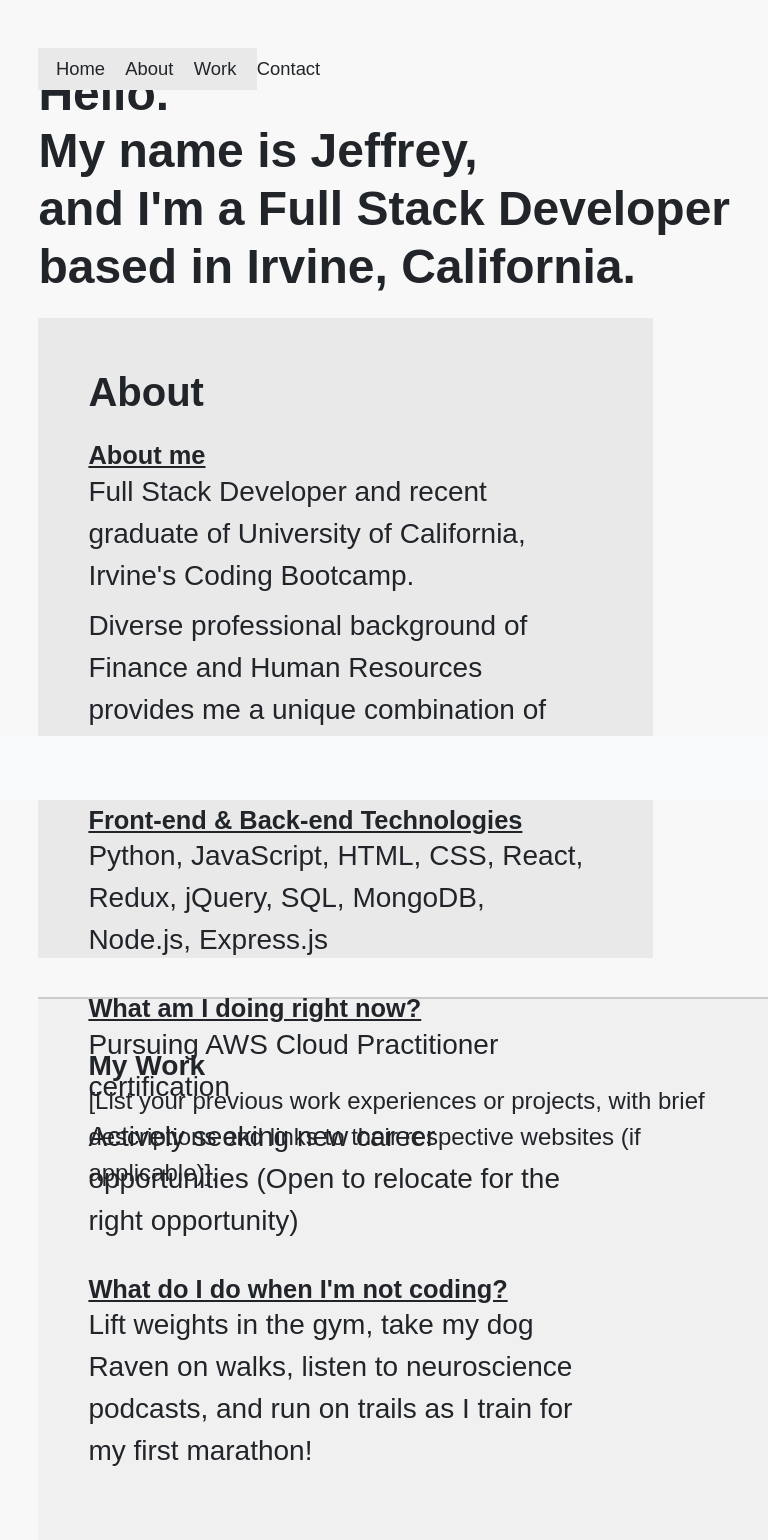
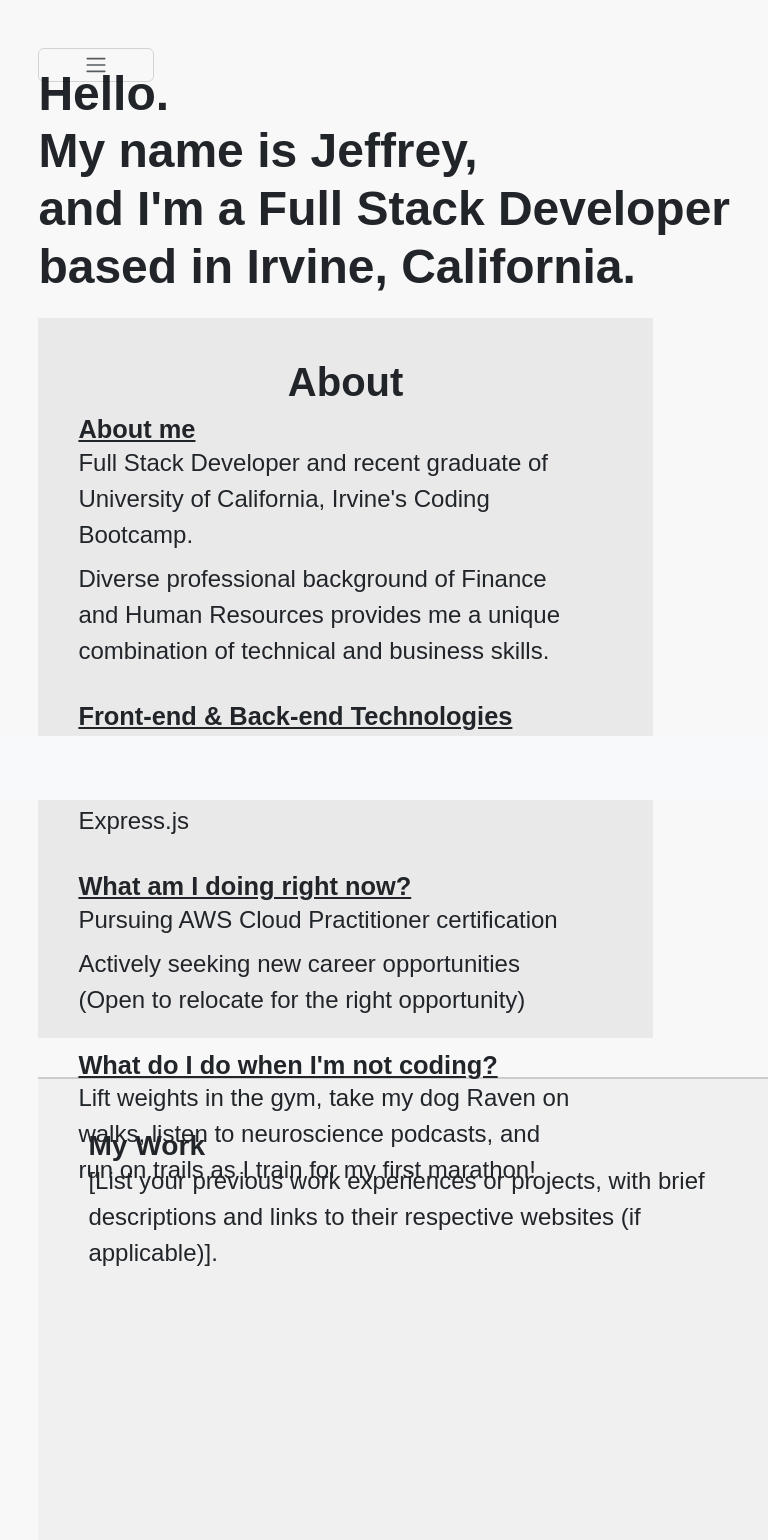
Before and after one commit to jffsun/portfolio-app, a React (Create React App) app: page / in a window 768 px wide. Shown: the top 1540 px of the page. Built offline with nearby package versions, Linux system fonts and the light colour scheme.

Commit message:
Responsivity stylings for About section

```diff
--- a/src/styles/global.css
+++ b/src/styles/global.css
@@ -183,20 +183,24 @@ a:hover {
 }
 
 .about-container {
+  display: flex;
+  flex-direction: column;
+  height: 90vh;
   background-color: #e9e9e9;
-  height: 80vh;
   margin: 5vw;
   width: 80vw;
-  padding: 50px;
+  padding: 40px;
 }
 
 .about-header h2 {
-  margin-bottom: 3vh;
+  margin-bottom: 1vh;
+  align-self: flex-start;
   font-size: 2.5rem;
 }
 
 .about-content {
   width: 65vw;
+  justify-self: center;
   font-size: 1.75rem;
 }
 
@@ -233,13 +237,19 @@ footer button {
 }
 
 /* Styles for smartphones in portrait orientation */
-@media (max-width: 767px) {
+@media (max-width: 768px) {
   .home-container  {
     height: 20vh;
     width: 10vw;
   }
   .home-content h1 {
     font-size: 2.5rem;
+  }
+  .about-header {
+    align-self: center;
+  }
+  .about-content {
+    font-size: 1.5rem;
   }
   /* Styles for vertical/collapsed navbar */
   .navbar {
@@ -281,12 +291,18 @@ footer button {
   }
 }
 /* Styles for smartphones in landscape orientation and tablets in portrait orientation */
-@media screen and (min-width: 768px) and (max-width: 991px) {
+@media screen and (min-width: 768px) and (max-width: 992px) {
   .home-container  {
     height: 25vh;
   }
   .home-content h1 {
     font-size: 3rem;
+  }
+  .about-header {
+    align-self: center;
+  }
+  .about-content {
+    font-size: 1.5rem;
   }
   .nav-link {
     font-size: 1.15rem;
@@ -294,7 +310,7 @@ footer button {
 }
 
 /* Styles for tablets in landscape orientation and smaller desktop screens */
-@media screen and (min-width: 992px) and (max-width: 1199px) {
+@media screen and (min-width: 992px) and (max-width: 1200px) {
   .home-container  {
     height: 35vh;
   }
```
